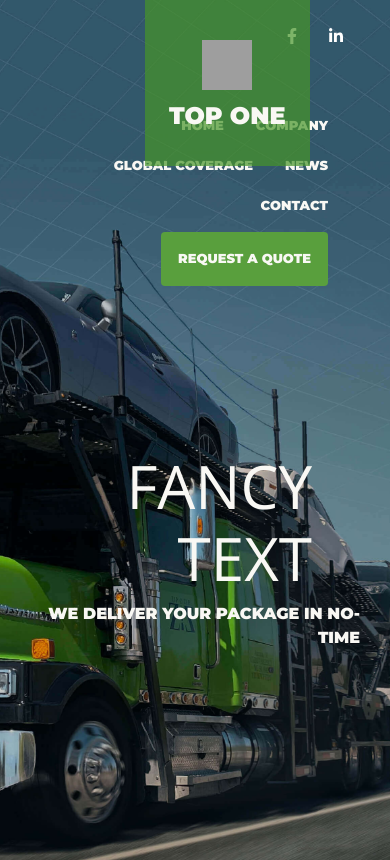
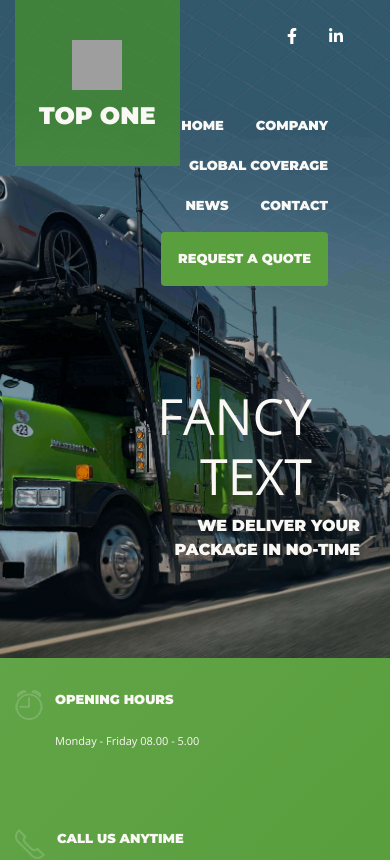
Before and after one commit to pocketdru/zip2zip-landing, a React (Create React App) app in the folder client/: page / in a window 390 px wide. Shown: the top 860 px of the page. Built offline with nearby package versions, Linux system fonts and the light colour scheme; grey boxes are pictures that could not be loaded.

Commit message:
jumbotron responsive

```diff
--- a/client/src/components/Jumbotron/index.js
+++ b/client/src/components/Jumbotron/index.js
@@ -5,7 +5,7 @@ function Jumbotron() {
   return (
     <section className="jumbotron-carousel">
       <div className="container">
-        <div className="col-lg-12 ">
+        <div className="col-9 offset-3 col-sm-9 offset-sm-3 col-md-10 offset-md-2 col-lg-12 offset-lg-0 col-xl-12">
           <div className="jumbotron pt-5 pl-0 pr-0 pb-0">
             {/* <img className="d-block w-100" src={background} alt="board"/> */}
             <div className="carousel-caption pt-5 mb-5">
--- a/client/src/components/Jumbotron/style.css
+++ b/client/src/components/Jumbotron/style.css
@@ -4,6 +4,16 @@
   background-attachment: fixed;
   background-size: cover;
   background-image: url("../../assets/images/jumbotron/2.jpeg"); }
+  @media (max-width: 992px) {
+    .jumbotron-carousel {
+      padding-bottom: 9rem; } }
+  @media (max-width: 1441px) {
+    .jumbotron-carousel {
+      padding-bottom: 1rem; } }
+  @media (max-width: 769px) {
+    .jumbotron-carousel .jumbotron .text-right h1 {
+      font-size: 50px;
+      margin-top: 4rem; } }
   .jumbotron-carousel .jumbotron {
     margin-bottom: 0;
     background: none; }
--- a/client/src/components/Jumbotron/style.scss
+++ b/client/src/components/Jumbotron/style.scss
@@ -1,6 +1,25 @@
 @import "../../main.scss";
+.jumbotron-carousel {
+@media (max-width: 992px) {
+    padding-bottom: 9rem;
+}
+@media (max-width: 1441px) {
+    padding-bottom: 1rem;
+}
+// @media (max-width: 1281px) {
+//     bottom: 40%;
+// }
 
-.jumbotron-carousel {
+// @media (max-width: 900px) {
+//     bottom: 35%;
+//  }
+
+@media (max-width: 769px) {
+    .jumbotron .text-right h1 {
+        font-size: 50px;
+        margin-top: 4rem;
+    }
+ }
     padding-bottom: 12rem;
     background-position: center center;
     background-attachment: fixed;
--- a/client/src/components/Nav/index.js
+++ b/client/src/components/Nav/index.js
@@ -10,7 +10,7 @@ function Nav() {
     <section className="nav-background">
     <div className="container">
       <div className="row">
-        <div className="col-6 col-sm-6 col-md-3 col-lg-3 offset-4 offset-sm-4 offset-md-0 offset-lg-0">
+        <div className="col-12 col-sm-12 col-md-12 col-lg-12">
           <div className="navbar-brand position-absolute p-4" href="/">
               <img src={logo} width="50" height="50"  className="d-block align-top ml-auto mr-auto mt-3" alt="" loading="lazy"/>
               <a className="flex-sm-fill pt-2 pb-2 d-block" href="/">Top One</a>
--- a/client/src/components/Nav/style.scss
+++ b/client/src/components/Nav/style.scss
@@ -1,5 +1,4 @@
 @import "../../main.scss";
-
 .nav-background {
     background: transparent;
     position: absolute;
```
Also changed, not shown: 2 other files (tests, documents, lock files or other folders).
